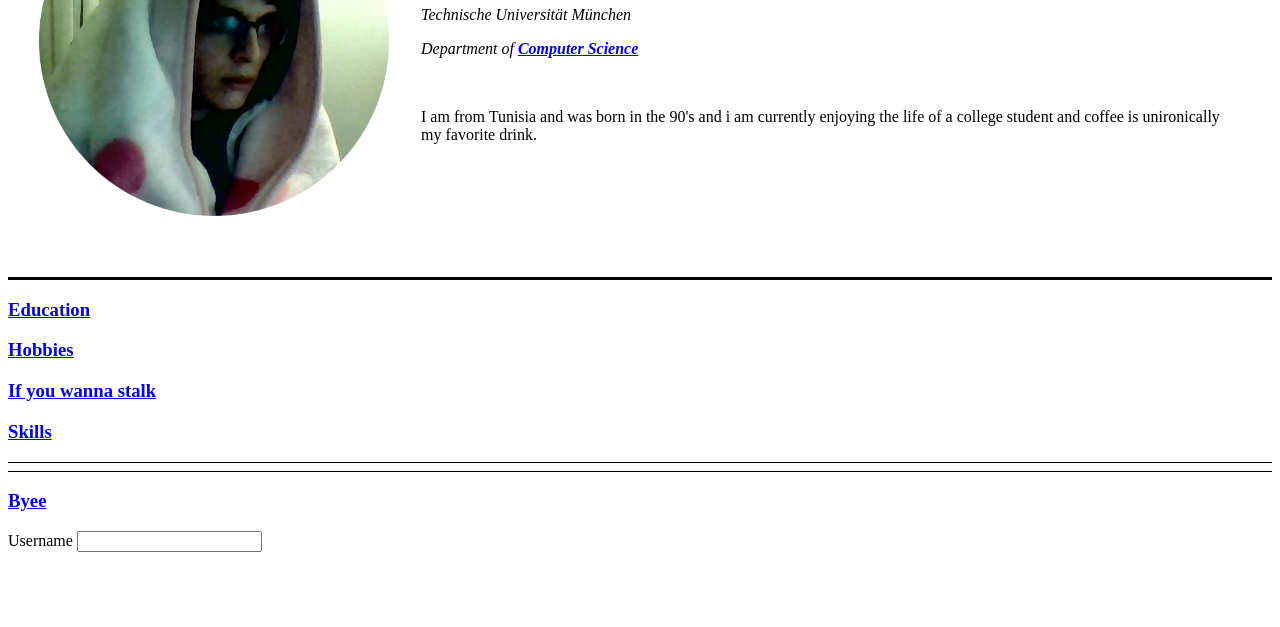
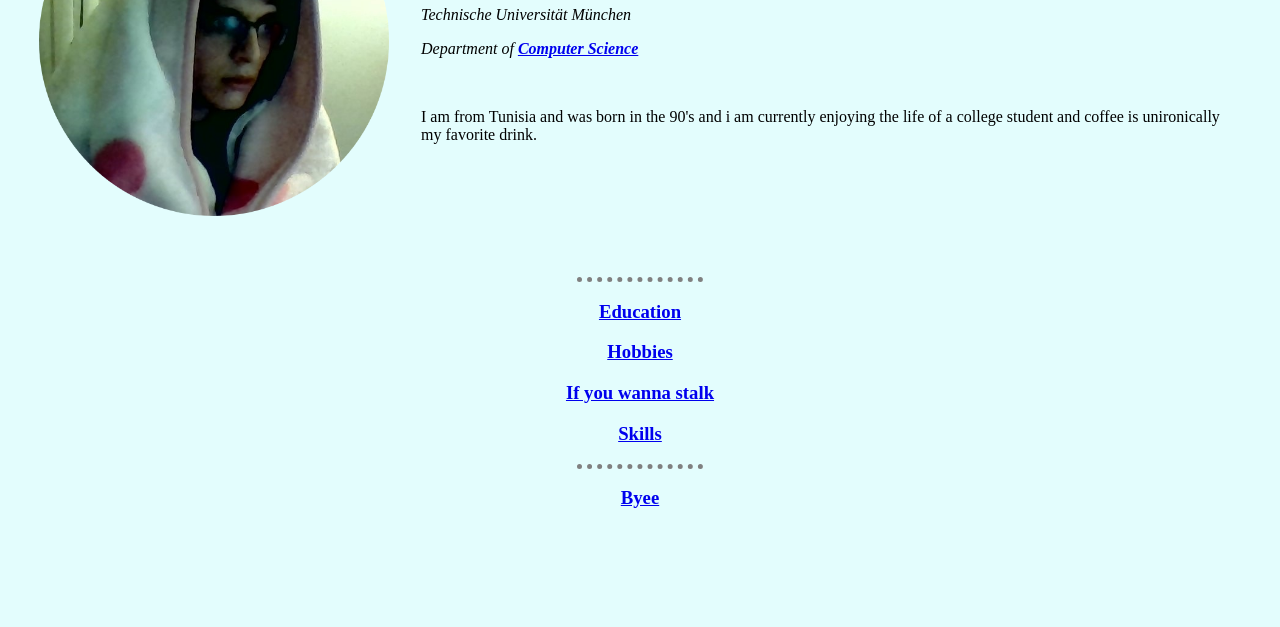
Before and after one commit to selimbo/cv, a plain HTML site: page index.html in a window 1280 px wide. Shown: the part 173-800 px from the top of the page. Drawn offline with Linux system fonts and the light colour scheme.

Commit message:
Add files via upload

```diff
--- /dev/null
+++ b/css/styles.css
@@ -0,0 +1,17 @@
+body {
+    background-color: #e3fdfd;
+}
+hr{
+    border-color: grey;
+    border-style: dotted none none;
+    border-width: 5px;
+    width : 10%;
+
+
+}
+h1 {
+    color : #71c9ce;
+}
+h3 {
+    color : #71c9ce;
+}
--- a/index.html
+++ b/index.html
@@ -4,6 +4,7 @@
     <meta charset="UTF-8">
     <meta name="viewport" content="width=device-width, initial-scale=1.0">
     <title>Selim Ben Othman</title>
+    <link rel="stylesheet" href="css/styles.css">
 </head>
 <body>
     <table cellspacing="30">
@@ -19,20 +20,15 @@
        </tr>
     </table>
     <br>
-    <hr size="3" color="Black" noshade>
-    <h3> <a href="education.html">Education</a> </h3>
+    <hr>
+    <center><h3> <a href="education.html">Education</a> </h3>
 
     <h3><a href="hobbies.html">Hobbies</a> </h3>
     <h3><a href="stalk.html"> If you wanna stalk </a></h3>
     <h3><a href="skills.html"> Skills</a> </h3>
 
-    <hr size="1" color="Black" noshade>
-    <hr size="1" color="Black" noshade>
-    <h3><a href="bye.html"> Byee</a></h3>
-    <form action="index.htmnl" methos=post>
-        <label > Username </label>
-        <input type="text" name="" id=""><br>
+    <hr>
+    <h3><a href="bye.html"> Byee</a></h3></center>
 
-    </form>
 </body>
 </html>
```
Also changed, not shown: bye.html (+1 -0 lines), education.html (+1 -0 lines), hobbies.html (+1 -0 lines), skills.html (+4 -2 lines), stalk.html (+5 -4 lines).
